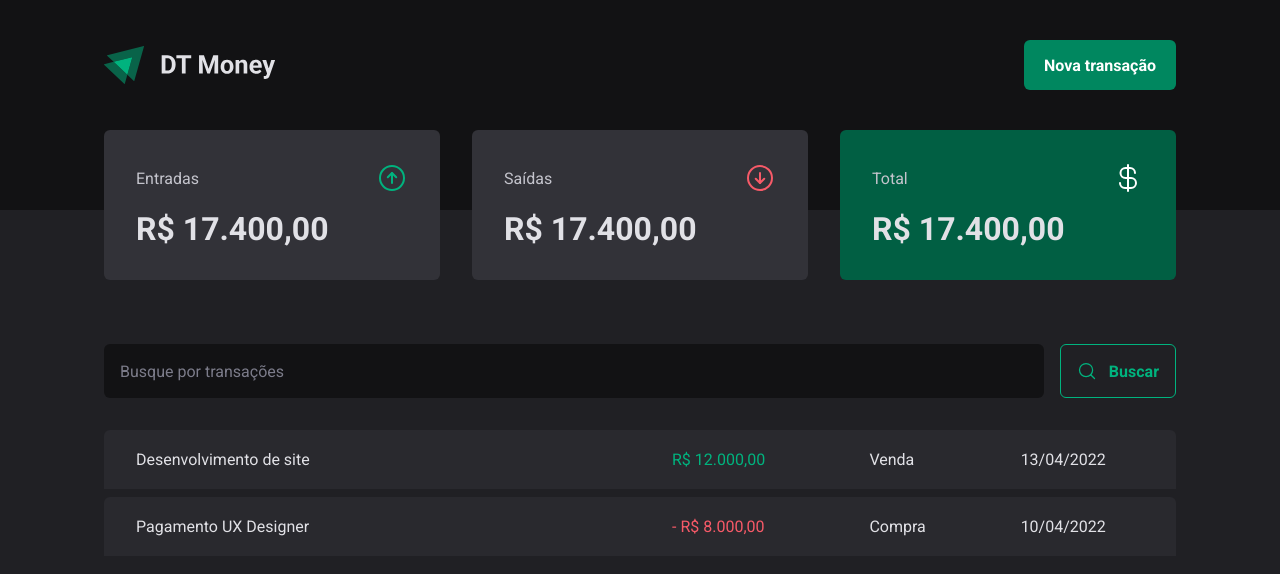
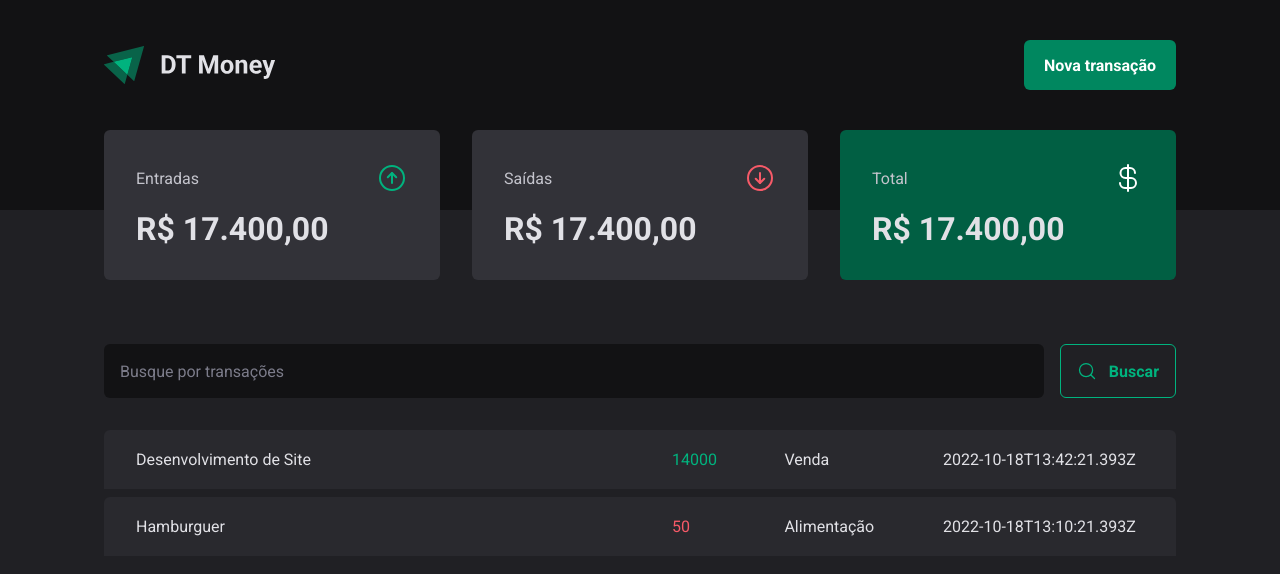
Before and after one commit to timoteostifft/dt-money_react, a React (Vite) app: page / in a window 1280 px wide. Shown: the top 574 px of the page. Built offline with nearby package versions, Linux system fonts and the light colour scheme; data requests are answered from the project's data file.

Commit message:
feat: api fetch transactions

```diff
--- a/src/pages/Transactions/index.tsx
+++ b/src/pages/Transactions/index.tsx
@@ -1,11 +1,34 @@
-import React from 'react';
+import React, { useEffect, useState } from 'react';
 import Header from '../../components/Header';
 import Summary from '../../components/Summary';
 import Search from './components/Search';
 
 import { Container, PriceHighlight, TransactionsTable } from './styles';
 
+interface Transaction {
+  id: number
+  description: string
+  type: 'income' | 'outcome'
+  price: number
+  category: string
+  createdAt: string
+}
+
 const Transactions: React.FC = () => {
+
+  const [transactions, setTransactions] = useState<Transaction[]>([])
+
+  async function loadTransactions() {
+    const response = await fetch('http://localhost:3333/transactions')
+    const data = await response.json()
+
+    setTransactions(data)
+  }
+
+  useEffect(() => {
+    loadTransactions()
+  }, [])
+
   return (
     <div>
       <Header />
@@ -15,26 +38,20 @@
 
         <TransactionsTable>
           <tbody>
-            <tr>
-              <td width="50%">Desenvolvimento de site</td>
-              <td>
-                <PriceHighlight variant='income'>
-                  R$ 12.000,00
-                </PriceHighlight>
-              </td>
-              <td>Venda</td>
-              <td>13/04/2022</td>
-            </tr>
-            <tr>
-              <td width="50%">Pagamento UX Designer</td>
-              <td>
-                <PriceHighlight variant='outcome'>
-                  - R$ 8.000,00
-                </PriceHighlight>
-              </td>
-              <td>Compra</td>
-              <td>10/04/2022</td>
-            </tr>
+            {transactions.map((transaction) => {
+              return (
+                <tr key={transaction.id}>
+                  <td width="50%">{transaction.description}</td>
+                  <td>
+                    <PriceHighlight variant={transaction.type}>
+                      {transaction.price}
+                    </PriceHighlight>
+                  </td>
+                  <td>{transaction.category}</td>
+                  <td>{transaction.createdAt}</td>
+                </tr>
+              )
+            })}
           </tbody>
         </TransactionsTable>
       </Container>
```
